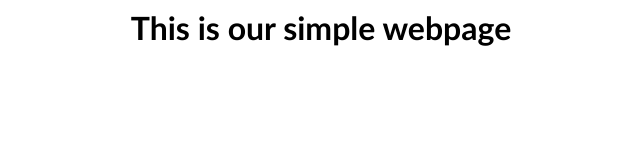
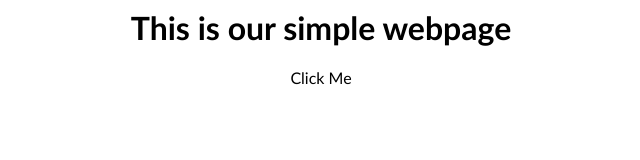
Before and after one commit to ChauEric/COMP_2800_Feature_Branch_Workflow_BBY08, a plain HTML site: page index.html in a window 1280 px wide. Shown: the full height of the page, 319-959 px from the left. Drawn offline with Linux system fonts and the light colour scheme.

Commit message:
Changed content to be clickable.

```diff
--- a/index.html
+++ b/index.html
@@ -4,7 +4,7 @@
     </head>
     <body>
         <h1 id="title">This is our simple webpage</h1>
-        <div class="content">
+        <div class="content clickable">Click Me
         </div>
     </body>
 </html>
--- a/style.css
+++ b/style.css
@@ -11,3 +11,13 @@ h1 {
     width: 800px;
     text-align: center;
 }
+
+.content {
+    margin: 0 auto;
+    width: 800px;
+    text-align: center;
+}
+
+.clickable {
+    cursor: hand;
+}
```
